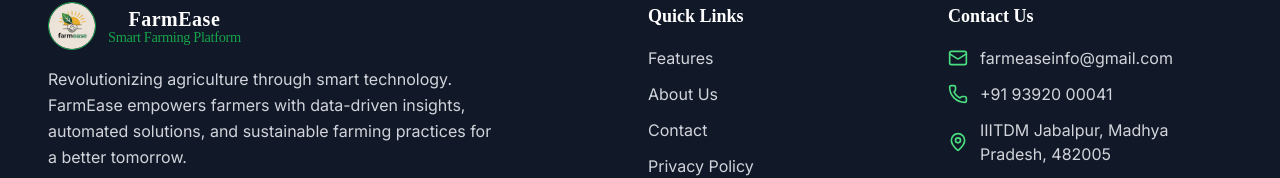
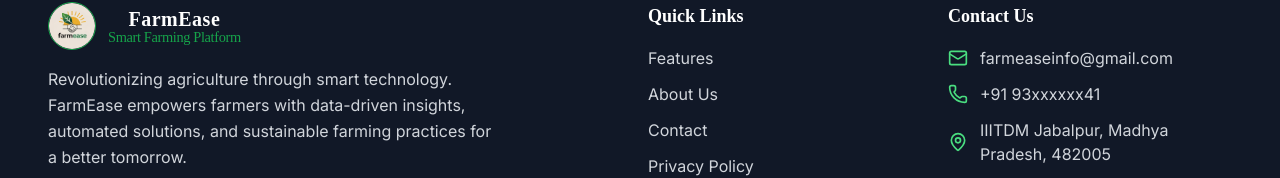
Before and after one commit to Ravikumar-2016/FarmEase, a Next.js app: page /contact/admin in a window 1280 px wide. Shown: the part 1368-1546 px from the top of the page. Built offline with nearby package versions, Linux system fonts and the light colour scheme.

Commit message:
updated contact information

```diff
--- a/src/app/contact/admin/page.tsx
+++ b/src/app/contact/admin/page.tsx
@@ -372,7 +372,7 @@
                         </p>
                         <p className="text-sm text-gray-600 flex items-center gap-1">
                           <Phone className="h-3 w-3" />
-                          Emergency Hotline: +91 93920 00041
+                          Emergency Hotline: +91 93xxxxxx41
                         </p>
                       </div>
                     </div>
--- a/src/app/contact/user/page.tsx
+++ b/src/app/contact/user/page.tsx
@@ -411,7 +411,7 @@
                       <Phone className="h-5 w-5 text-green-600" />
                       <div>
                         <p className="font-medium">Phone Support</p>
-                        <p className="text-sm text-gray-600">+91 93920 00041</p>
+                        <p className="text-sm text-gray-600">+91 93xxxxxx41</p>
                       </div>
                     </div>
                     <div className="flex items-center gap-3">
--- a/src/app/footer/page.tsx
+++ b/src/app/footer/page.tsx
@@ -104,7 +104,7 @@
               <div className="flex items-center space-x-3">
                 <Phone className="h-5 w-5 text-green-400 flex-shrink-0" />
                 <a href="tel:+919392000041" className="text-gray-300 hover:text-green-400 transition-colors">
-                  +91 93920 00041
+                  +91 93xxxxxx41
                 </a>
               </div>
               <div className="flex items-center space-x-3">
```
